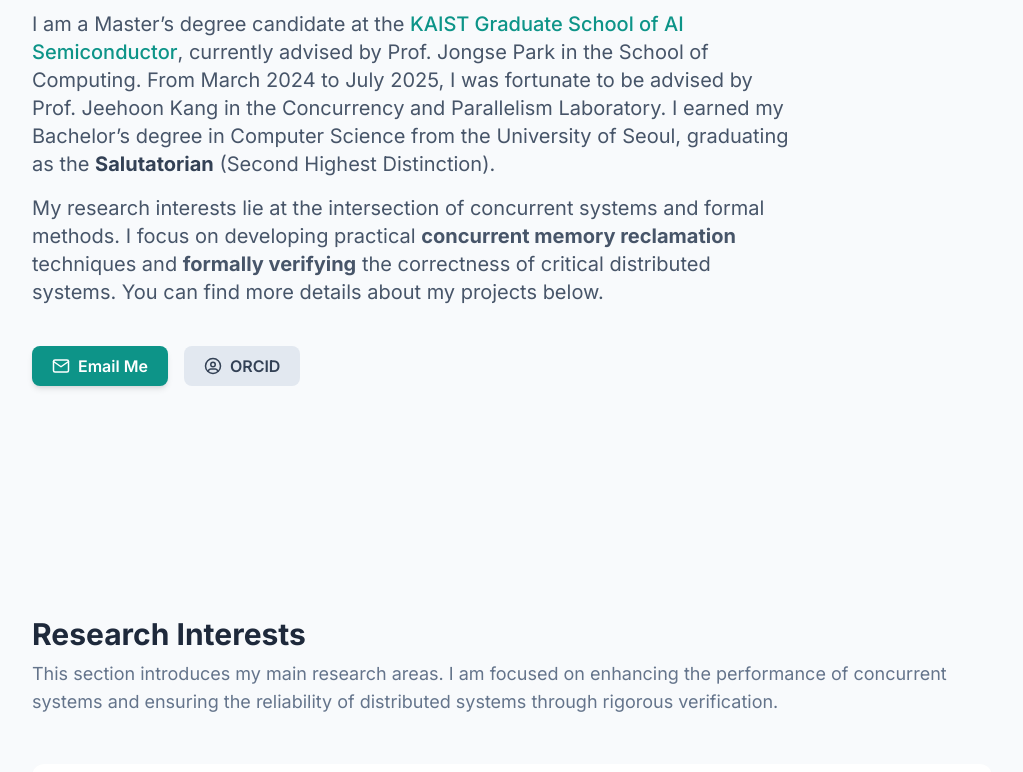
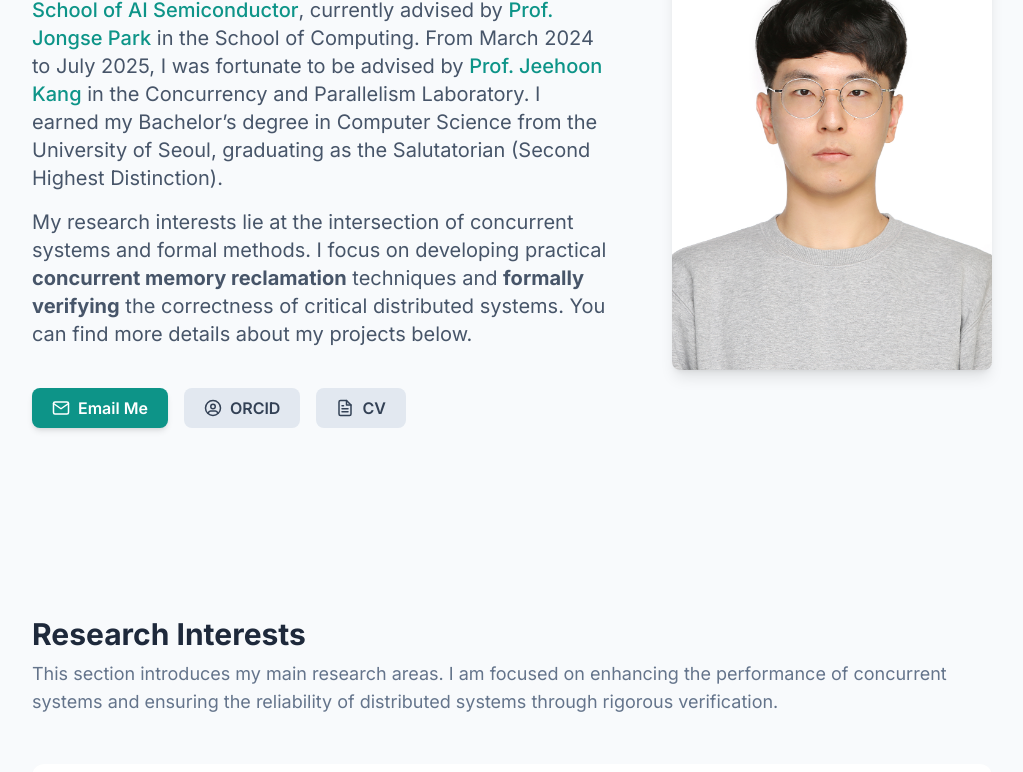
Before and after one commit to powergee/personal-website, a plain HTML site: page index.html in a window 1280 px wide. Shown: the part 328-1100 px from the top of the page, without its empty margins (128-1151 px from the left). Drawn offline with nearby package versions, Linux system fonts and the light colour scheme.

Commit message:
Add more information

```diff
--- a/index.html
+++ b/index.html
@@ -3,7 +3,7 @@
 <head>
     <meta charset="UTF-8">
     <meta name="viewport" content="width=device-width, initial-scale=1.0">
-    <title>Jeonghyeon Kim | Personal Portfolio</title>
+    <title>Jeonghyeon Kim</title>
     <script src="https://cdn.tailwindcss.com"></script>
     <link rel="preconnect" href="https://fonts.googleapis.com">
     <link rel="preconnect" href="https://fonts.gstatic.com" crossorigin>
@@ -12,7 +12,7 @@
         Chosen Palette: Warm Neutrals
         Application Structure Plan: A single-page, vertical layout with a sticky navigation header for easy access to different content sections (About, Research, Publications, Awards). This structure is ideal for a personal portfolio as it allows a user to quickly scan the entire profile or jump directly to a section of interest. The flow is logical: a high-level introduction first, followed by detailed research interests, a list of publications, and a chronological display of achievements. This prioritizes clarity and user experience over a rigid, chapter-like structure.
         Visualization & Content Choices:
-        - About/Hero: Goal: Inform. Method: Clear, concise text block to establish identity.
+        - About/Hero: Goal: Inform. Method: Clear, concise text block next to a profile image to establish identity.
         - Research Interests: Goal: Organize & Inform. Method: A single-column layout using landscape cards to present the two distinct research areas, allowing for focused reading. Badges highlight key achievements. Implemented with HTML/Tailwind.
         - Publications: Goal: Organize & Inform. Method: A clean, vertical list of publications, with the user's name bolded for emphasis, a badge for the award-winning paper, and clear links to resources (DOI, Paper, Artifacts). Implemented with HTML/Tailwind.
         - Awards & News: Goal: Show Change/Progression. Method: A vertical timeline to chronologically display achievements in a visually engaging manner. Implemented with HTML/Tailwind and CSS pseudo-elements.
@@ -109,11 +109,12 @@
 
         <!-- About Section -->
         <section id="about" class="min-h-[calc(100vh-4rem)] flex items-center py-16">
-            <div class="w-full">
+            <div class="w-full flex flex-col-reverse md:flex-row items-center gap-12 lg:gap-16">
+                <div class="md:w-2/3">
                     <h1 class="text-4xl md:text-6xl font-bold text-slate-800 leading-tight">Jeonghyeon Kim</h1>
                     <div class="mt-8 text-lg md:text-xl text-slate-600 max-w-3xl space-y-4">
                         <p>
-                        I am a Master’s degree candidate at the <a href="https://www.kaist.ac.kr" target="_blank" class="text-teal-600 hover:underline font-medium">KAIST Graduate School of AI Semiconductor</a>, currently advised by Prof. Jongse Park in the School of Computing. From March 2024 to July 2025, I was fortunate to be advised by Prof. Jeehoon Kang in the Concurrency and Parallelism Laboratory. I earned my Bachelor’s degree in Computer Science from the University of Seoul, graduating as the <strong class="text-slate-700">Salutatorian</strong> (Second Highest Distinction).
+                            I am a <strong class="text-slate-700">Master’s degree candidate</strong> at the <a href="https://www.kaist.ac.kr" target="_blank" class="text-teal-600 hover:underline font-medium">KAIST Graduate School of AI Semiconductor</a>, currently advised by <a href="https://jongse-park.github.io/" target="_blank" class="text-teal-600 hover:underline font-medium">Prof. Jongse Park</a> in the School of Computing. From March 2024 to July 2025, I was fortunate to be advised by <a href="https://cp.kaist.ac.kr/jeehoon.kang/" target="_blank" class="text-teal-600 hover:underline font-medium">Prof. Jeehoon Kang</a> in the Concurrency and Parallelism Laboratory. I earned my Bachelor’s degree in Computer Science from the University of Seoul, graduating as the Salutatorian (Second Highest Distinction).
                         </p>
                         <p>
                             My research interests lie at the intersection of concurrent systems and formal methods. I focus on developing practical <strong>concurrent memory reclamation</strong> techniques and <strong>formally verifying</strong> the correctness of critical distributed systems. You can find more details about my projects below.
@@ -128,6 +129,14 @@
                             <svg xmlns="http://www.w3.org/2000/svg" width="18" height="18" viewBox="0 0 24 24" fill="none" stroke="currentColor" stroke-width="2" stroke-linecap="round" stroke-linejoin="round"><path d="M5.52 19c.64-2.2 1.84-3 3.22-3h6.52c1.38 0 2.58.8 3.22 3"/><circle cx="12" cy="10" r="3"/><circle cx="12" cy="12" r="10"/></svg>
                             ORCID
                         </a>
+                        <a href="files/cv.pdf" target="_blank" class="inline-flex items-center gap-2 bg-slate-200 text-slate-700 font-semibold py-2 px-5 rounded-lg hover:bg-slate-300 transition-colors">
+                            <svg xmlns="http://www.w3.org/2000/svg" width="18" height="18" viewBox="0 0 24 24" fill="none" stroke="currentColor" stroke-width="2" stroke-linecap="round" stroke-linejoin="round"><path d="M14 2H6a2 2 0 0 0-2 2v16a2 2 0 0 0 2 2h12a2 2 0 0 0 2-2V8z"></path><polyline points="14 2 14 8 20 8"></polyline><line x1="16" y1="13" x2="8" y2="13"></line><line x1="16" y1="17" x2="8" y2="17"></line><polyline points="10 9 9 9 8 9"></polyline></svg>
+                            CV
+                        </a>
+                    </div>
+                </div>
+                <div class="md:w-1/3 flex-shrink-0">
+                    <img src="images/profile.jpg" alt="Jeonghyeon Kim profile picture" class="rounded-lg shadow-lg w-full max-w-xs mx-auto md:max-w-none">
                 </div>
             </div>
         </section>
```
Also changed, not shown: images/profile.jpg (added), 1 other file. Lines whose indentation alone changed are shown as unchanged.
